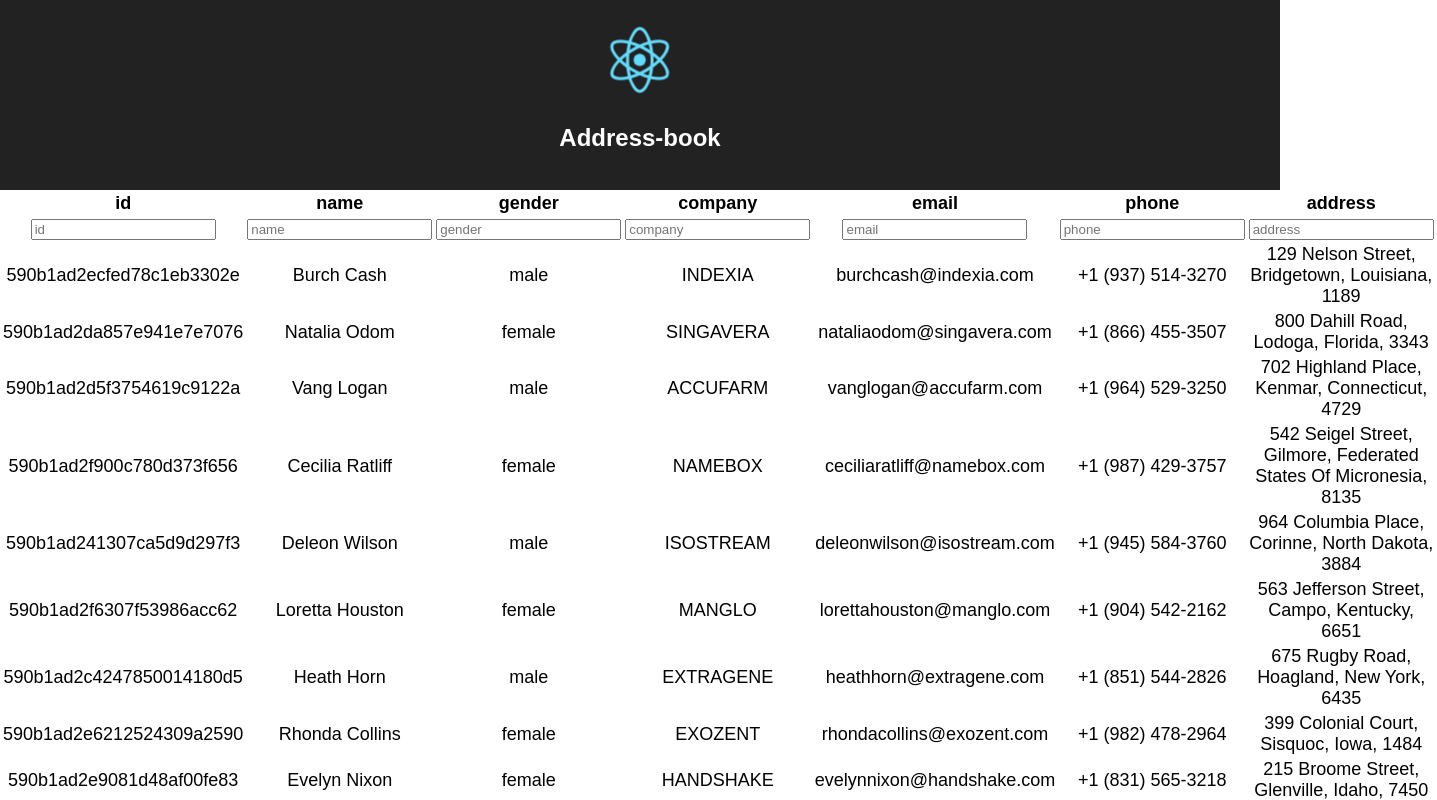
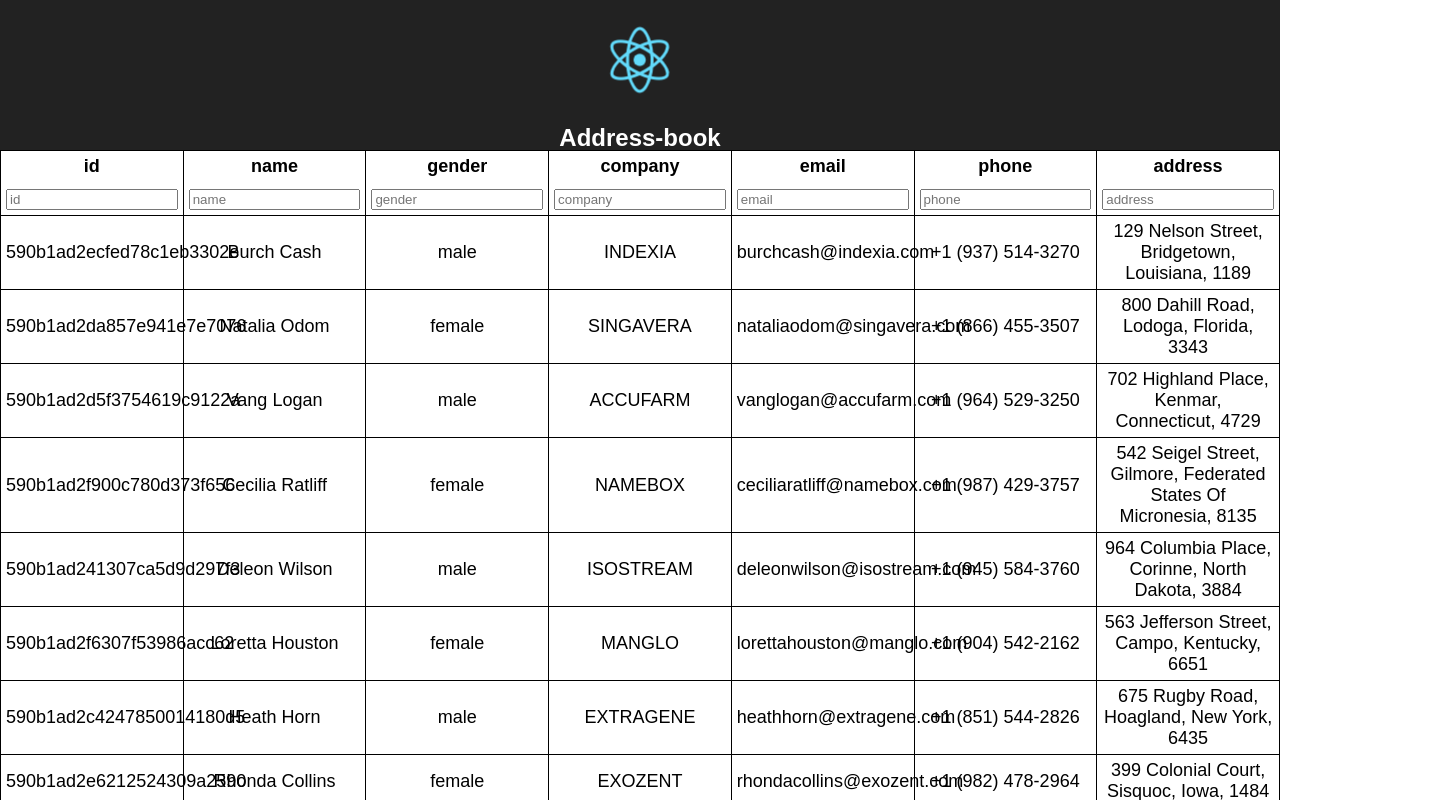
Before and after one commit to NMVikings/address-list, a React (Create React App) app: page / in a window 1280 px wide. Shown: the top 800 px of the page, 1437 px wide, since content can reach past the window. Built offline with nearby package versions, Linux system fonts and the light colour scheme.

Commit message:
Add some style for table

```diff
--- a/src/containers/App.css
+++ b/src/containers/App.css
@@ -1,3 +1,6 @@
+body * {
+  box-sizing: border-box;
+}
 .App {
   text-align: center;
 }
@@ -20,6 +23,24 @@
 
 table {
   width: 100%;
+  table-layout: fixed;
+  border-collapse: collapse;
+}
+
+table, th, td {
+  border: 1px black solid;
+}
+
+th,td {
+  padding: 5px;
+}
+
+tr:first-child th {
+  border-bottom-color: transparent;
+}
+
+input {
+  width: 100%;
 }
 
 @keyframes App-logo-spin {
```
